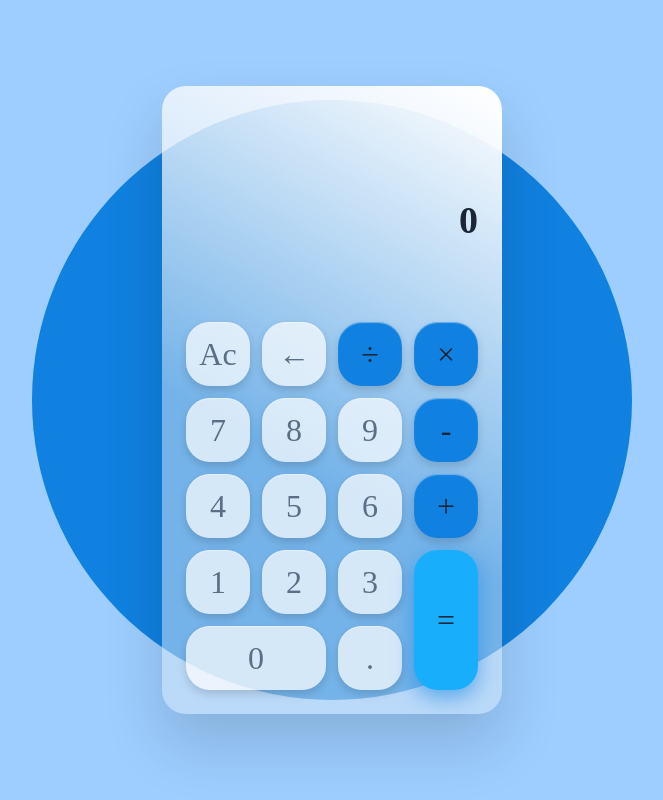
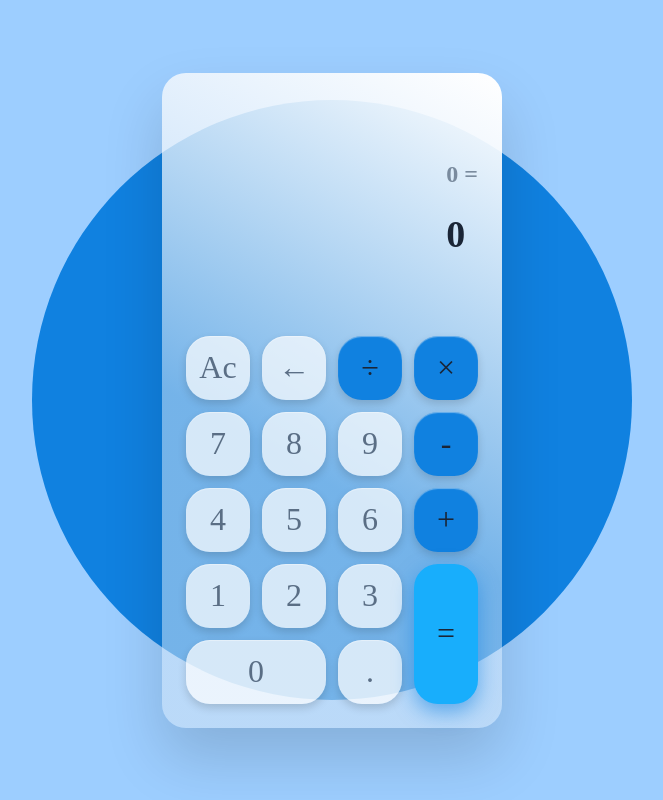
Before and after one commit to Leccon1/Calculator, a React (Vite) app: page / in a window 1280 px wide. Shown: the whole page, without its empty margins (308-971 px from the left). Built offline with nearby package versions, Linux system fonts and the light colour scheme.

Commit message:
feat(Calculator): set default values for historyValue

```diff
--- a/src/App.jsx
+++ b/src/App.jsx
@@ -2,7 +2,7 @@ import { useEffect, useState } from 'react'
 import styles from './App.module.scss'
 
 function App() {
-	const [historyValue, setHistoryValue] = useState('')
+	const [historyValue, setHistoryValue] = useState('0 =')
 	const [resultValue, setResultValue] = useState('0')
 	const [isCalculated, setIsCalculated] = useState(false)
 
@@ -49,7 +49,7 @@ function App() {
 	const handleClear = () => {
 		setResultValue('0')
 		setIsCalculated(false)
-		setHistoryValue('')
+		setHistoryValue('0 =')
 	}
 
 	const handleDelete = () => {
```
